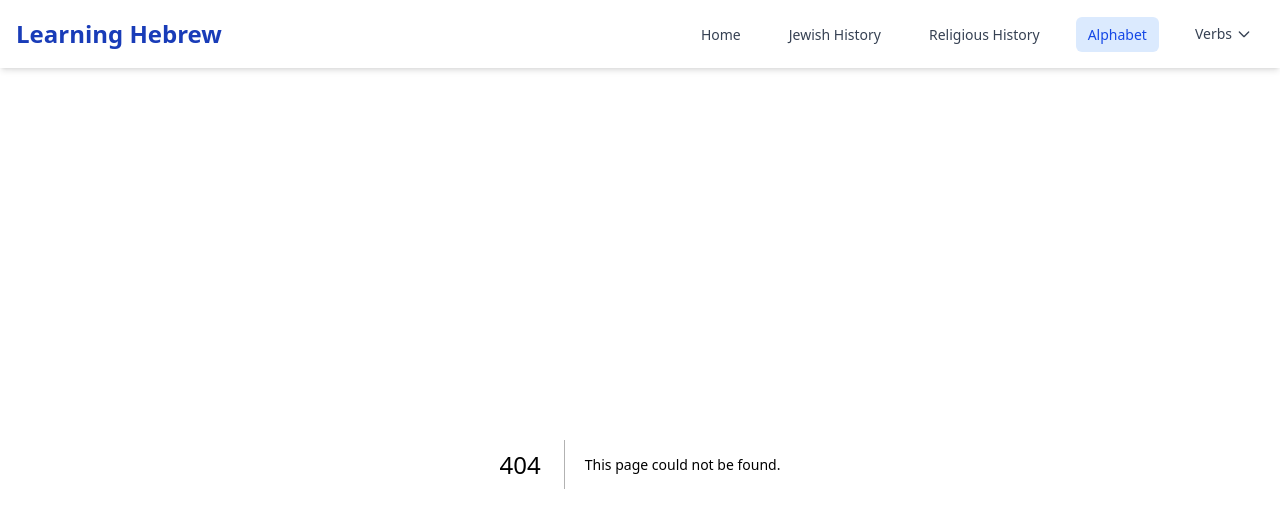
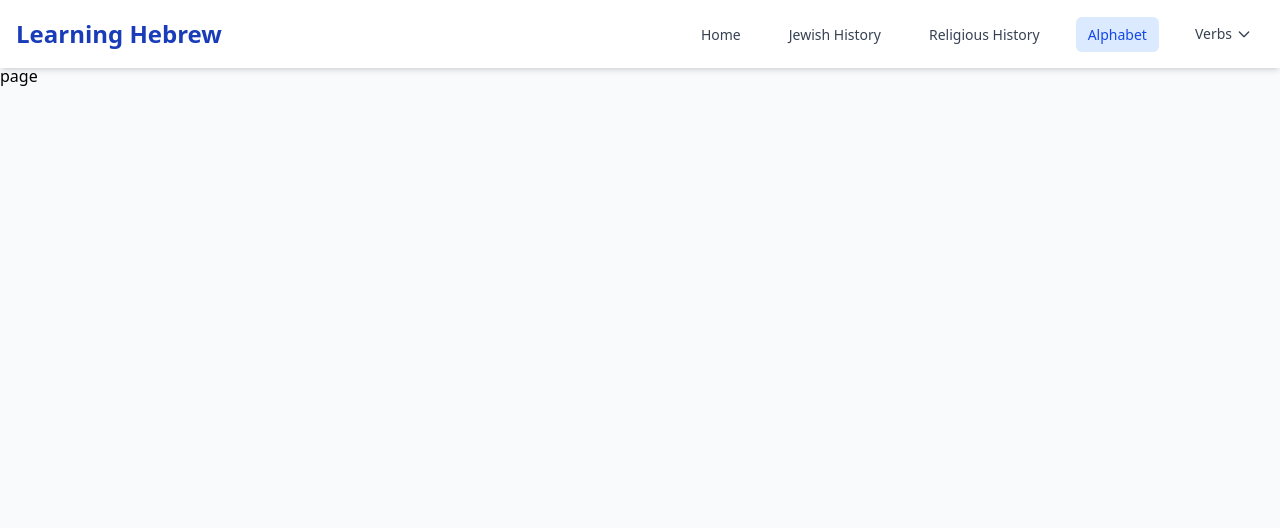
Before and after one commit to WilliamGiammona/learning-hebrew, a Next.js app: page /alphabet in a window 1280 px wide. Before the commit this address had no page. Shown: the top 528 px of the page. Built offline with nearby package versions, Linux system fonts and the light colour scheme.

Commit message:
initial commit

```diff
--- /dev/null
+++ b/app/alphabet/page.tsx
@@ -0,0 +1,7 @@
+//app/alphabet/page.tsx
+
+const page = () => {
+  return <div>page</div>;
+};
+
+export default page;
```
